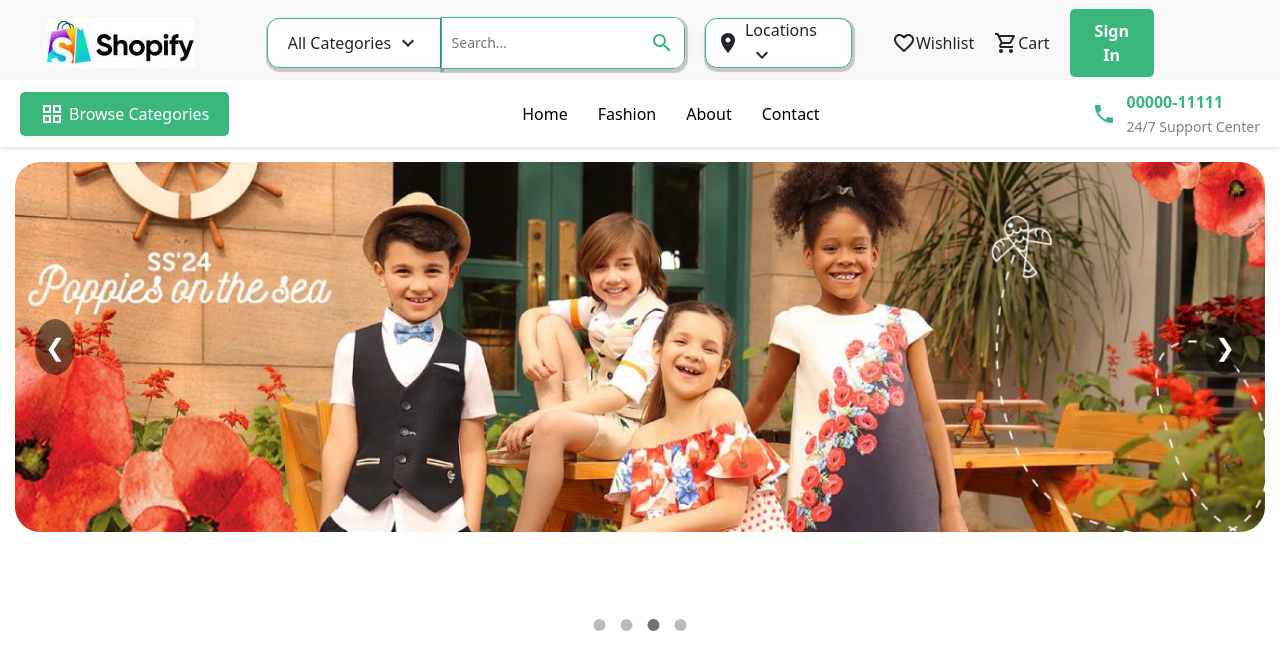
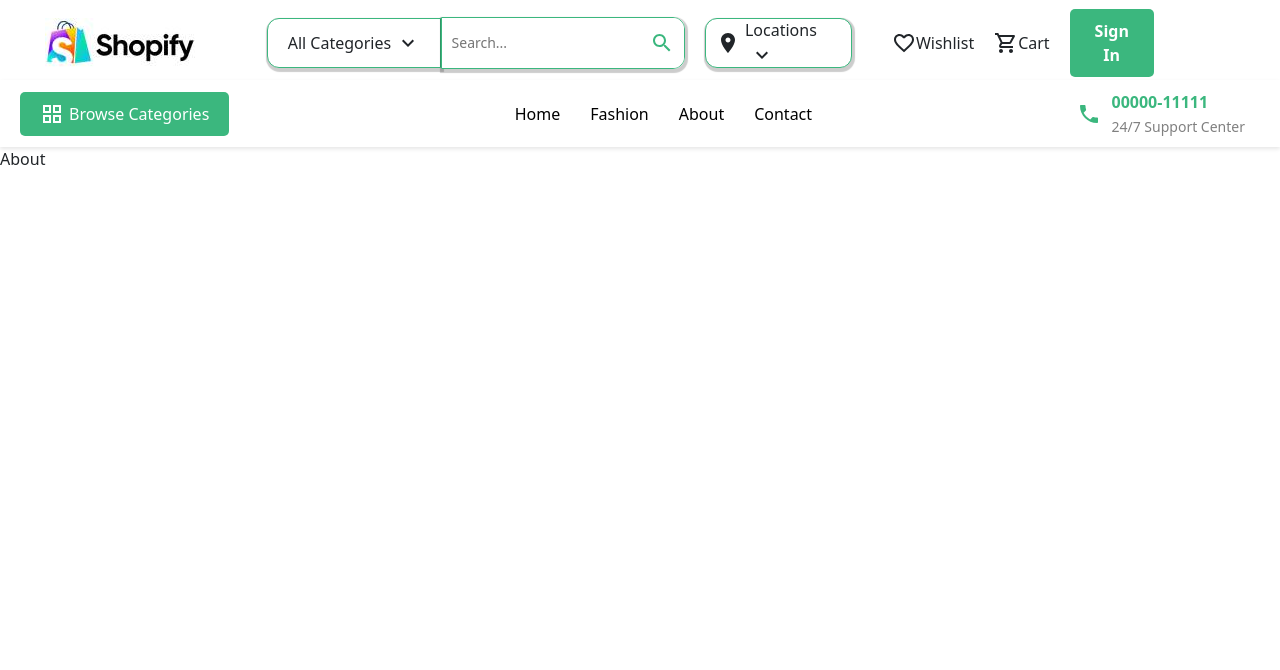
Before and after one commit to Krishmakumari/React-Ecommerce-Website, a React (Create React App) app in the folder ecommerce/: page /about in a window 1280 px wide. Shown: the top 670 px of the page. Built offline with nearby package versions, Linux system fonts and the light colour scheme.

Commit message:
added slider to homepage

```diff
--- a/ecommerce/package.json
+++ b/ecommerce/package.json
@@ -13,6 +13,7 @@
     "bootstrap": "^5.3.3",
     "react": "^18.3.1",
     "react-dom": "^18.3.1",
+    "react-router-dom": "^6.27.0",
     "react-scripts": "5.0.1",
     "web-vitals": "^2.1.4"
   },
--- a/ecommerce/src/App.js
+++ b/ecommerce/src/App.js
@@ -2,11 +2,19 @@ import 'bootstrap/dist/css/bootstrap.min.css';
 
 import './App.css';
 import Header from './components/header/header';
-import Slider from './components/slider/slider';
+import { BrowserRouter as Router, Routes, Route, BrowserRouter } from 'react-router-dom';
+import Home from './pages/home/home';
+import About from './pages/about/about';
 function App() {
   return (
     <>
+    <BrowserRouter>
     <Header/>
+    <Routes>
+      <Route exact={true} path="/" element={<Home/>}/>
+      <Route exact={true} path="/about" element={<About/>}/>
+    </Routes>
+    </BrowserRouter>
 
     </>
   );
--- a/ecommerce/src/components/header/header.css
+++ b/ecommerce/src/components/header/header.css
@@ -4,7 +4,6 @@ header {
     height: 80px;
     margin: auto;
     padding: 15px 0;
-    background-color: #f8f8f8; /* Background color for header */
     box-shadow: 0 2px 4px rgba(0, 0, 0, 0.1); /* Light shadow for depth */
 }
 
@@ -21,21 +20,21 @@ header {
 header .headerSearch {
     display: flex;
     align-items: center;
-    flex-grow: 1; /* Allow header search to grow and fill available space */
+    flex-grow: 1;
     height: 55px;
 }
 
 header .headerSearch .search-container {
-    display: flex; /* Use flexbox for combined categories and search */
-    align-items: center; /* Center items vertically */
-    flex-grow: 1; /* Allow it to fill available space */
-    margin-right: 10px; /* Space between search and location input */
+    display: flex;
+    align-items: center;
+    flex-grow: 1;
+    margin-right: 10px;
 }
 
 header .headerSearch .selectdrop-container {
-    width: 180px; /* Adjust width as needed */
+    width: 180px;
     height: 50px;
-    border-radius: 12px 0 0 12px; /* Rounded corners only on the left */
+    border-radius: 12px 0 0 12px;
     display: flex;
     align-items: center;
     justify-content: center; /* Center the text */
--- a/ecommerce/src/components/header/header.js
+++ b/ecommerce/src/components/header/header.js
@@ -108,7 +108,6 @@ function Header() {
         </div>
       </header>
       <Nav/>
-      <Slider />
     </>
   );
 }
--- a/ecommerce/src/components/header/nav/nav.css
+++ b/ecommerce/src/components/header/nav/nav.css
@@ -62,6 +62,8 @@
     justify-content: center;
     flex-grow: 1;
     position: relative;
+    font-size: 15px;
+    font-weight: 500;
 }
 
 .nav-links li {
@@ -102,6 +104,7 @@
     display: flex;
     align-items: center;
     margin-left: auto;
+    margin-right: 15px;
 }
 
 .phone-icon {
--- a/ecommerce/src/components/header/nav/nav.js
+++ b/ecommerce/src/components/header/nav/nav.js
@@ -2,6 +2,7 @@ import React, { useState } from 'react';
 import './nav.css';
 import GridViewIcon from '@mui/icons-material/GridView';
 import PhoneIcon from '@mui/icons-material/Phone';
+import { Link } from 'react-router-dom';
 
 const Nav = () => {
   const [isDropdownOpen, setDropdownOpen] = useState(false);
@@ -24,19 +25,19 @@ const Nav = () => {
           </button>
           {isDropdownOpen && (
             <div className="dropdown-content" onMouseLeave={closeDropdown}>
-              <a href="#electronics">Electronics</a>
-              <a href="#fashion">Fashion</a>
-              <a href="#books">Books</a>
-              <a href="#home-appliances">Home Appliances</a>
-              <a href="#sports">Sports</a>
+              <Link to="#electronics">Electronics</Link>
+              <Link to="#fashion">Fashion</Link>
+              <Link to="#books">Books</Link>
+              <Link to="#home-appliances">Home Appliances</Link>
+              <Link to="#sports">Sports</Link>
             </div>
           )}
         </div>
         <ul className="nav-links">
-          <li><a href="#home">Home</a></li>
-          <li><a href="#fashion">Fashion</a></li>
-          <li><a href="#about">About</a></li>
-          <li><a href="#contact">Contact</a></li>
+          <li><Link to="/">Home</Link></li>
+          <li><Link to="/fashion">Fashion</Link></li>
+          <li><Link to="/about">About</Link></li>
+          <li><Link to="/contact">Contact</Link></li>
         </ul>
         <div className="contact-info">
           <PhoneIcon className="phone-icon" />
--- a/ecommerce/src/components/slider/slider.css
+++ b/ecommerce/src/components/slider/slider.css
@@ -4,7 +4,7 @@
     width: 100vw;           /* Full viewport width */
     height: 100vh;          /* Full viewport height */
     overflow: hidden;
-    padding: 15px;
+    padding: 10px;
 }
 
 /* Centering and sizing content */
--- /dev/null
+++ b/ecommerce/src/pages/about/about.js
@@ -0,0 +1,9 @@
+import React from 'react'
+
+function About() {
+  return (
+    <div>About</div>
+  )
+}
+
+export default About
--- /dev/null
+++ b/ecommerce/src/pages/home/home.js
@@ -0,0 +1,12 @@
+import React from 'react'
+import Slider from '../../components/slider/slider'
+
+function Home() {
+  return (
+    <div>
+        <Slider/>
+    </div>
+  )
+}
+
+export default Home
```
Also changed, not shown: ecommerce/src/pages/about/about.css (added), ecommerce/src/pages/home/home.css (added), 1 other file (tests, documents, lock files or other folders).
